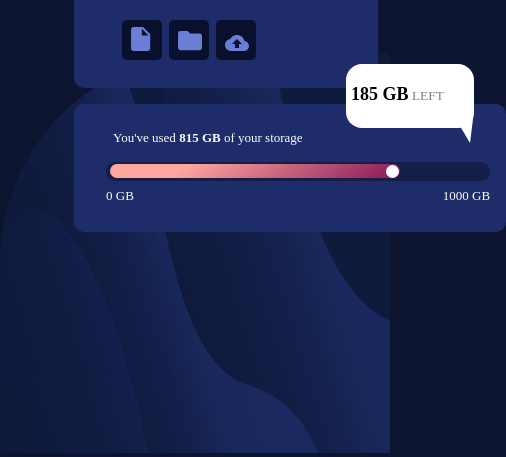
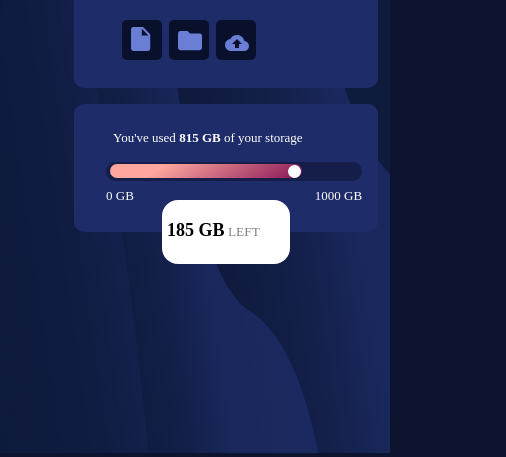
Before and after one commit to Orsenfells/Fylo-data-storage, a plain HTML site: page index.html in a window 390 px wide. Shown: the part 387-844 px from the top of the page, 506 px wide, since content can reach past the window. Drawn offline with Linux system fonts and the light colour scheme.

Commit message:
added media query so that the page resizes for mobile

```diff
--- a/style.css
+++ b/style.css
@@ -149,5 +149,24 @@ span {
     .storage-container {
         left: 0;
         top: 12em;
+        width: 19em;
     }
+    .remaining {
+        top: 6em;
+        left: 5.5em;
+    }
+    .arrow-box {
+        visibility: hidden;
+    }
+    .progress-bar {
+        width: 16em;
+    }
+    .progress-lookin-thing {
+        width: 12em;
+    }
+    .bottom img {
+        height: 100vh;
+        position: relative;
+    }
+
 }
```
